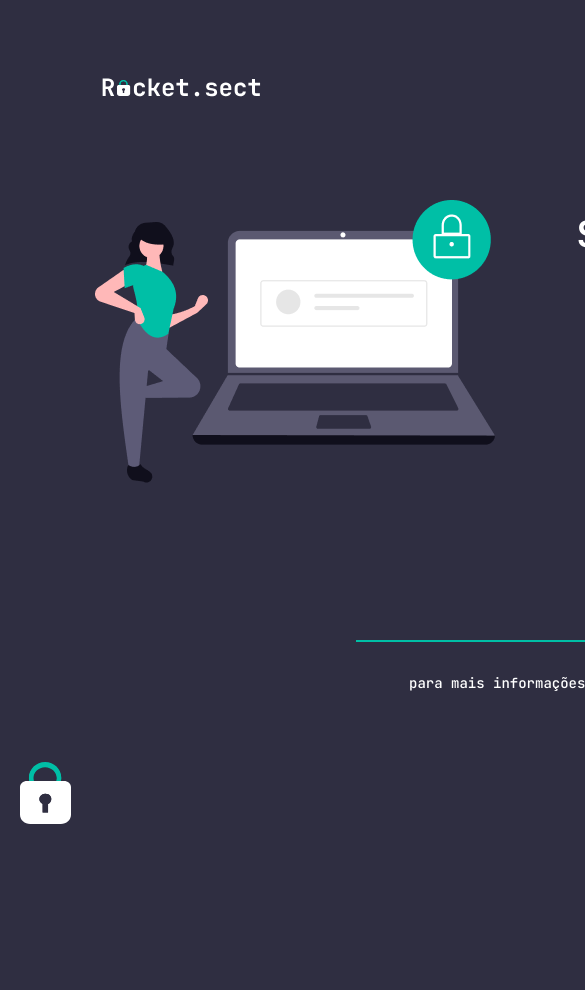
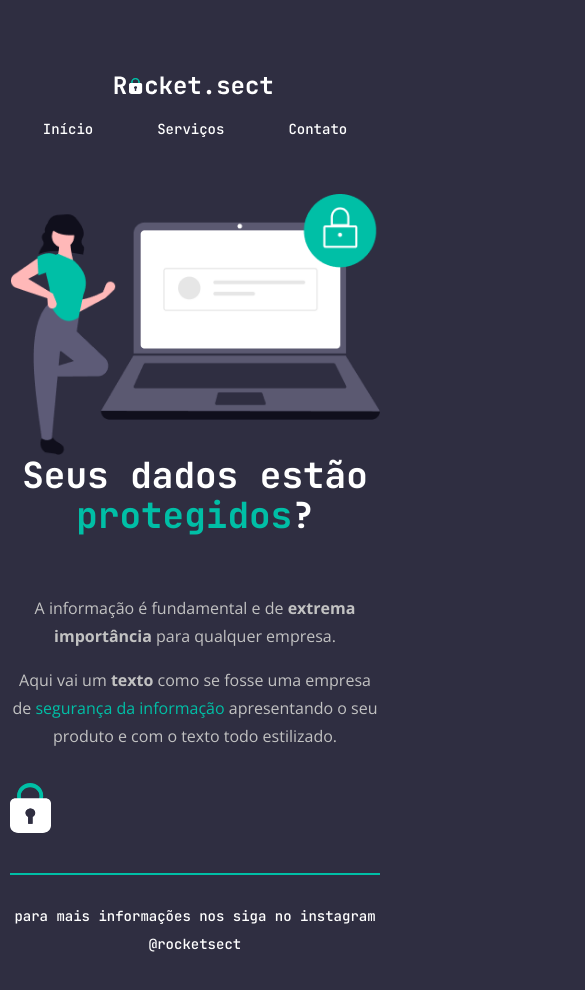
Before and after one commit to DhonatanJoseildo/Explorer-Project03-desafio-avancado-, a plain HTML site: page index.html in a window 390 px wide. Shown: the top 990 px of the page, 585 px wide, since content can reach past the window. Before the commit the page ends 844 px from the top, so only its background shows below. Drawn offline with nearby package versions, Linux system fonts and the light colour scheme.

Commit message:
CreatedMobile

```diff
--- a/index.html
+++ b/index.html
@@ -31,8 +31,9 @@
 
         <p>
           A informação é fundamental e de <strong>extrema importância</strong> para qualquer <br> empresa.
-          <br>
-          <br>
+        </p>
+
+        <p>
           Aqui vai um <strong>texto</strong> como se fosse uma empresa de <span>segurança da informação</span> apresentando o seu produto e com o texto todo estilizado.
         </p>
 
--- a/style.css
+++ b/style.css
@@ -17,7 +17,7 @@ body{
 }
 
 .page{
-  width: 128rem;
+  max-width: 128rem;
   margin: auto;
 }
 
@@ -29,7 +29,7 @@ nav{
 
   padding-top: 7.1rem;
   margin: 0 9.8rem 10.1rem 9.9rem;
-  width: 108.3rem;
+  max-width: 108.3rem;
 }
 nav ul{
   display: flex;
@@ -54,13 +54,18 @@ nav ul li a:hover{
 }
 
 /*======== Main / section =========*/
+
 main{
   display: flex;
   align-items: center;
   justify-content: space-between;
 
   margin: 0 auto 15.7rem;
-  width: 109.2rem;
+  max-width: 109.2rem;
+}
+main img{
+  width: 100%;
+  max-width: 40.1rem;
 }
 main section{
   display: flex;
@@ -69,7 +74,7 @@ main section{
   flex-direction: column;
   text-align: center;
 
-  width: 61.4rem;
+  max-width: 61.4rem;
 }
 
 main section h1{
@@ -92,6 +97,9 @@ main section p{
 
   color: var(--text-color02);
 }
+main section p:last-child{
+  margin-top: 0;
+}
 
 main section span{
   color: var(--text-color01);
@@ -100,7 +108,7 @@ main section span{
 /*========= Footer ===============*/
 footer{
   text-align: center;
-  width: 56.8rem;
+  max-width: 56.8rem;
   margin: 0 auto 2.3rem;
   color: white;
 
@@ -127,3 +135,37 @@ footer .line{
   left: 2rem;
   bottom: 2rem;
 }
+
+@media (max-width: 700px){
+  body #lock{
+    width: 4.1rem;
+    height: 5.2rem;
+    left: 1rem;
+    bottom: 1rem;
+  }
+
+  .page nav{
+    flex-direction: column;
+    margin: 0 auto 5rem;
+    gap: 2rem;
+  }
+
+  section p br{
+    display: none;
+  }
+
+}
+
+@media (max-width: 1280px){
+  body main{
+    flex-direction: column;
+    margin-bottom: 10.7rem;
+  }
+  .page{
+    padding: 0 1rem 5rem;
+  }
+
+  .page nav{
+    margin: 0 auto 5.1rem;
+  }
+}
```
